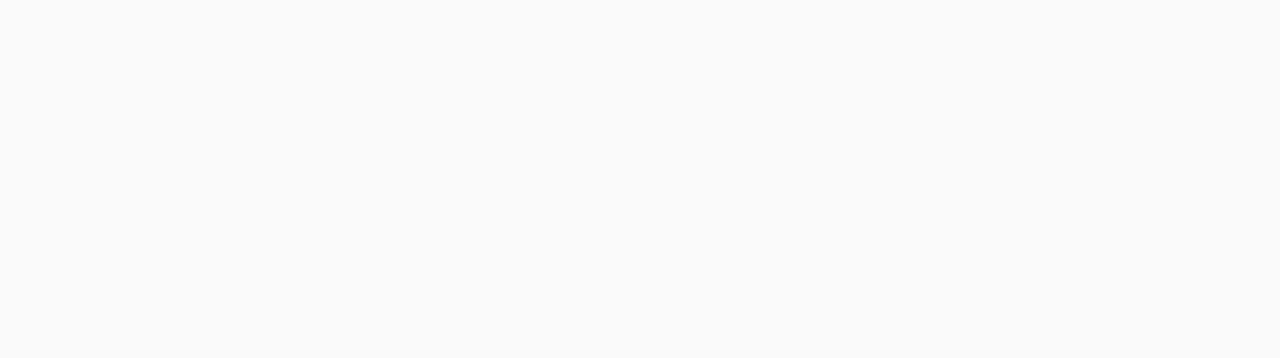
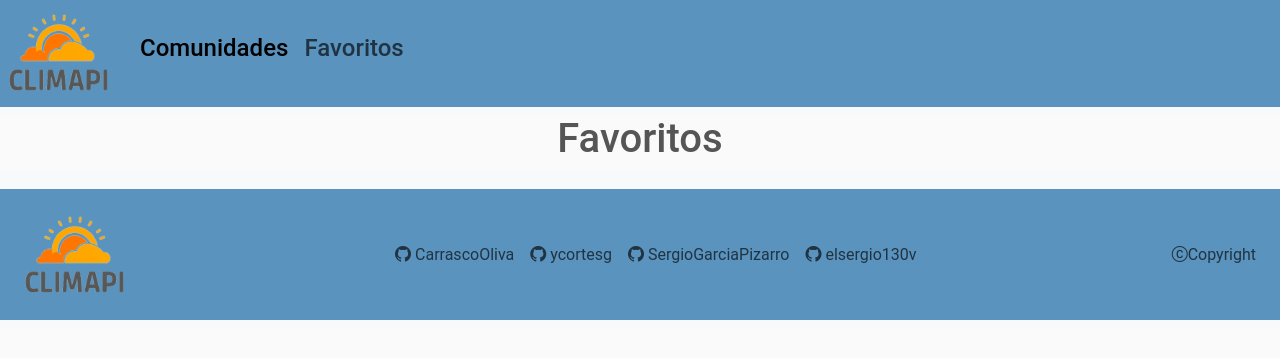
Before and after one commit to ycortesg/climAPI, a plain HTML site: page PAGES/favoritos.html in a window 1280 px wide. Drawn offline with nearby package versions, Linux system fonts and the light colour scheme.

Commit message:
Favoritos html

```diff
--- a/JS/favoritos.js
+++ b/JS/favoritos.js
@@ -13,7 +13,8 @@ indexDBFav.openDB().then(()=>{
                 <button id="detalles" class="bg-info">Detalles</button>
                 <button id="eliminar" class="bg-danger">Eliminar</button>
             </div>`;
-          document.body.appendChild(div);
+           let favoritos = document.getElementById(`favoritos`);
+           favoritos.appendChild(div);
           generarEventoLink(div.querySelector("button#detalles"), elemento.IDMun);
           generarEliminarEvento(div, elemento.IDMun, div.querySelector("button#eliminar"))
         })
--- a/PAGES/favoritos.html
+++ b/PAGES/favoritos.html
@@ -14,6 +14,76 @@
     <script src="../JS/favoritos.js" defer type="module"></script>
 </head>
 <body>
+    <header>
+        <nav class="navbar navbar-expand-lg bg-body-tertiary">
+            <div class="container-fluid" id="top">
+                <button class="navbar-toggler" type="button" data-bs-toggle="collapse" data-bs-target="#navbarTogglerDemo03"
+                    aria-controls="navbarTogglerDemo03" aria-expanded="false" aria-label="Toggle navigation">
+                    <span class="navbar-toggler-icon"></span>
+                </button>
+                <a class="navbar-brand" href="/index.html">
+                    <img src="/logo2.png" alt="Logo" width="100" height="80" class="d-inline-block align-text-top m-2">
+                </a>
 
+                <div class="collapse navbar-collapse" id="navbarTogglerDemo03">
+                    <ul class="navbar-nav me-auto mb-2 mb-lg-0">
+                        <li class="nav-item">
+                            <a class="nav-link active" aria-current="page" href="#"><h4>Comunidades</h4></a>
+                        </li>
+                        <li class="nav-item">
+                            <a class="nav-link" href="#"><h4>Favoritos</h4></a>
+                        </li>
+
+                    </ul>
+
+                </div>
+            </div>
+        </nav>
+        <h1 id="titulo">Favoritos <br></h1>
+    </header>
+
+    <div id="favoritos" class="w-100 h-100"></div>
+
+    <footer>
+		<nav class="navbar navbar-expand-lg bg-body-tertiary">
+			<div class="container-fluid p-3 ">
+
+				<ul class="navbar-nav me-auto mb-2 mb-lg-0">
+					<li class="nav-item">
+						<a class="navbar-brand" href="/index.html">
+							<img src="/logo2.png" alt="Logo" width="100" height="80" class="d-inline-block align-text-top m-2">
+						</a>
+					</li>
+				</ul>
+					<ul class="navbar-nav me-auto mb-2 mb-lg-0">
+						<li class="nav-item">
+							<a class="nav-link" aria-current="page" href="https://github.com/CarrascoOliva"
+								target="_blank"><i class="bi bi-github"></i> CarrascoOliva</a>
+						</li>
+						<li class="nav-item">
+							<a class="nav-link" href="https://github.com/ycortesg" target="_blank"><i
+									class="bi bi-github"></i>
+								ycortesg</a>
+						</li>
+						<li class="nav-item">
+							<a class="nav-link" href="https://github.com/SergioGarciaPizarro" target="_blank"><i
+									class="bi bi-github"></i>
+								SergioGarciaPizarro</a>
+						</li>
+						<li class="nav-item">
+							<a class="nav-link" href="https://github.com/elsergio130v"><i class="bi bi-github"
+									target="_blank"></i>
+								elsergio130v</a>
+						</li>
+					</ul>
+					<ul class="navbar-nav  mb-2 mb-lg-0">
+						<li class="nav-item">
+							<a class="nav-link" ><i class="bi bi-c-circle"></i>Copyright</a>
+					</ul>
+
+
+			</div>
+		</nav>
+	</footer>
 </body>
 </html>
```
Also changed, not shown: PAGES/municipioDetalles.html (+0 -6 lines), PAGES/municipios.html (+0 -9 lines).
